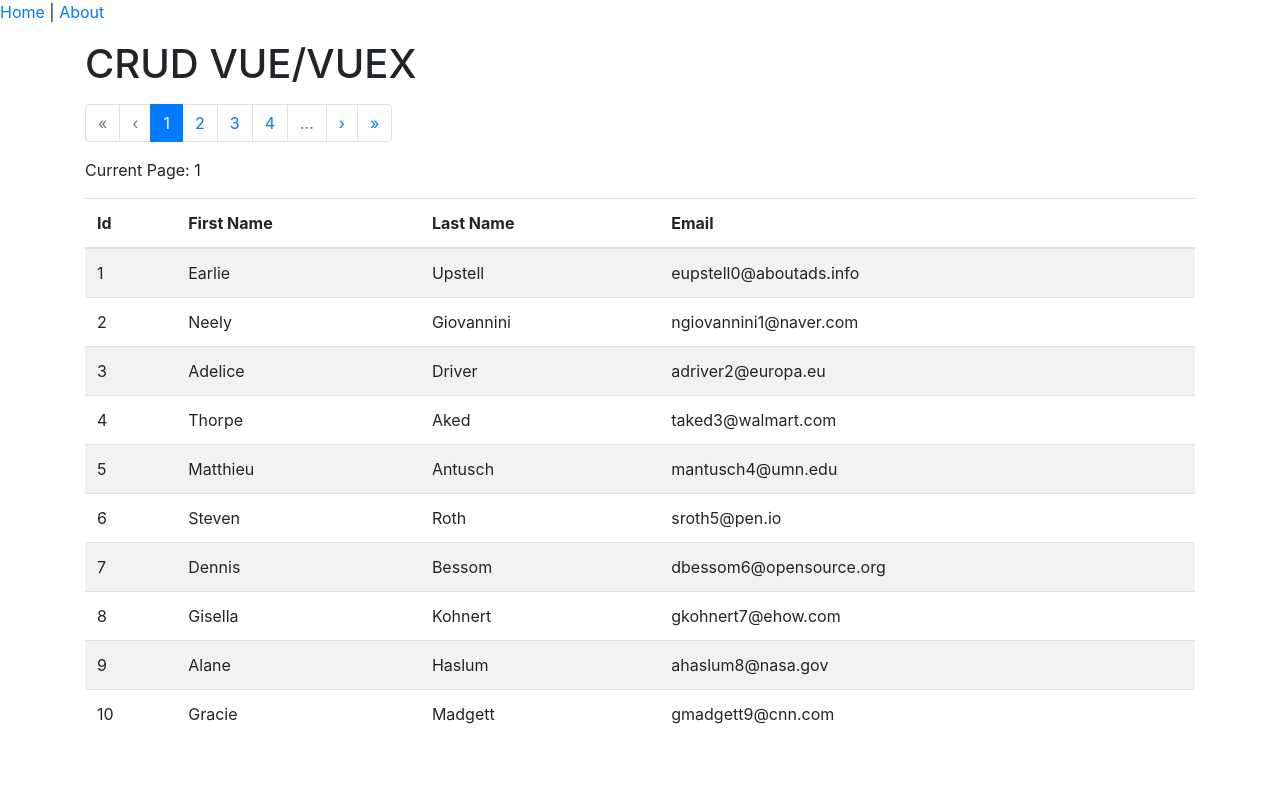
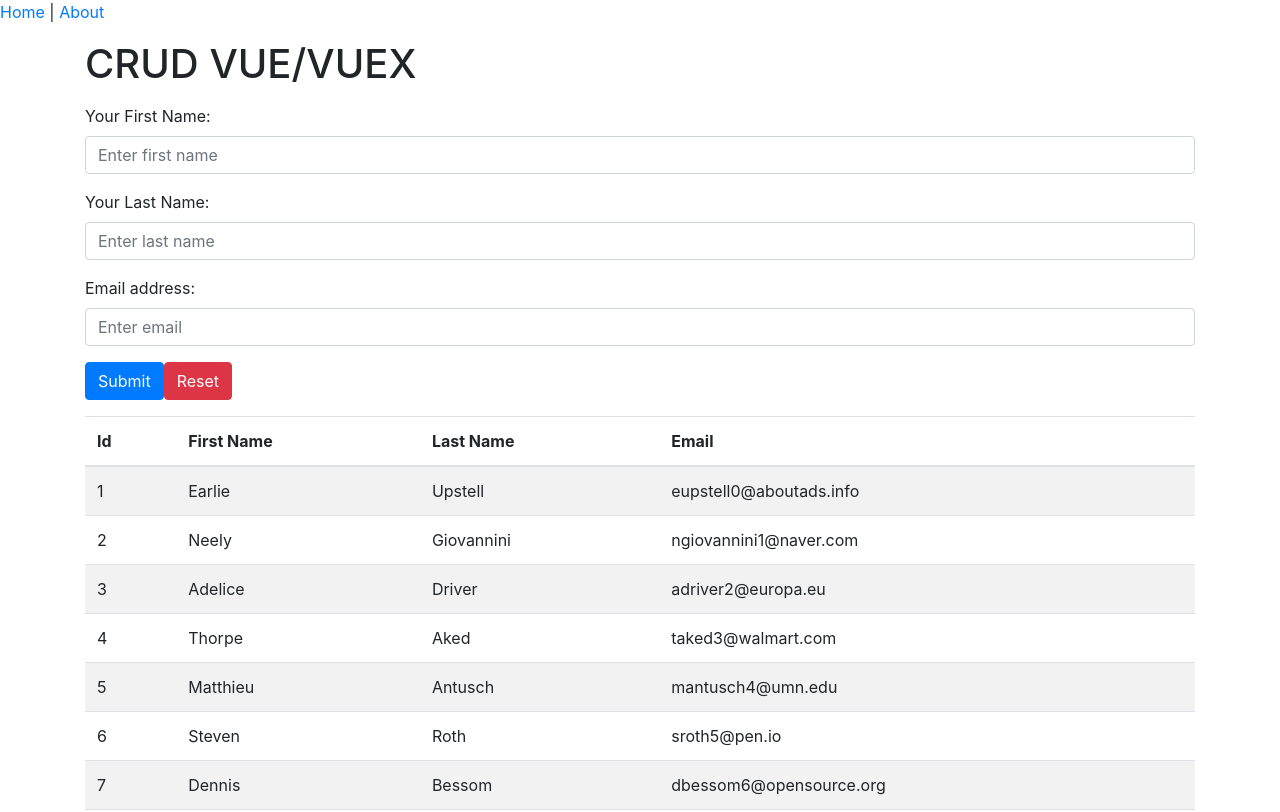
Before and after one commit to robertoandres24/crud-vue-vuex, a Vue app: page / in a window 1280 px wide. Shown: the top 812 px of the page. Built offline with nearby package versions, Linux system fonts and the light colour scheme; data requests are answered from the project's data file.

Commit message:
saving user

```diff
--- a/src/views/Home.vue
+++ b/src/views/Home.vue
@@ -1,21 +1,63 @@
 <template>
   <b-container>
     <h1 class="my-3">CRUD VUE/VUEX</h1>
+    <b-form @submit="onSubmit" @reset="onReset" v-if="show">
+      <b-form-group
+        id="input-group-1"
+        label="Your First Name:"
+        label-for="input-1"
+      >
+        <b-form-input
+          id="input-1"
+          v-model="form.firstName"
+          required
+          placeholder="Enter first name"
+        ></b-form-input>
+      </b-form-group>
+      <b-form-group
+        id="input-group-2"
+        label="Your Last Name:"
+        label-for="input-2"
+      >
+        <b-form-input
+          id="input-2"
+          v-model="form.lastName"
+          required
+          placeholder="Enter last name"
+        ></b-form-input>
+      </b-form-group>
+      <b-form-group
+        id="input-group-3"
+        label="Email address:"
+        label-for="input-3"
+      >
+        <b-form-input
+          id="input-3"
+          v-model="form.email"
+          type="email"
+          required
+          placeholder="Enter email"
+        ></b-form-input>
+      </b-form-group>
+      <div class="my-3">
+        <b-button type="submit" variant="primary">Submit</b-button>
+        <b-button type="reset" variant="danger">Reset</b-button>
+      </div>
+    </b-form>
+    <b-table
+      striped
+      hover
+      id="my-table"
+      :items="users"
+      :per-page="perPage"
+      :current-page="currentPage"
+    ></b-table>
     <b-pagination
       v-model="currentPage"
       :total-rows="rows"
       :per-page="perPage"
       aria-controls="my-table"
     ></b-pagination>
-    <p class="mt-3">Current Page: {{ currentPage }}</p>
-    <b-table
-      striped
-      hover
-      id="my-table"
-      :items="people"
-      :per-page="perPage"
-      :current-page="currentPage"
-    ></b-table>
   </b-container>
 </template>
 
@@ -32,21 +74,54 @@ export default {
     return {
       perPage: 10,
       currentPage: 1,
-      people: []
+      users: [],
+      form: {
+        firstName: "",
+        lastName: "",
+        email: ""
+      },
+      show: true
     };
   },
   computed: {
     rows() {
-      return this.people.length;
+      return this.users.length;
     }
   },
   async created() {
-    this.fetchPeople();
+    this.fetchUsers();
   },
   methods: {
-    async fetchPeople() {
-      const { data: people } = await this.$axios.get("people");
-      this.people = people;
+    async fetchUsers() {
+      const { data: users } = await this.$axios.get("people");
+      this.users = users;
+    },
+    async saveUser() {
+      const vm = this;
+      const user = {
+        first_name: vm.form.firstName,
+        last_name: vm.form.lastName,
+        email: vm.form.email
+      };
+      const { data: userCreated } = await this.$axios.post("people", user);
+      console.log("saveUser -> userCreated", userCreated);
+      this.onReset();
+    },
+    onSubmit(evt) {
+      evt.preventDefault();
+      this.saveUser();
+    },
+    onReset() {
+      // evt.preventDefault();
+      // Reset our form values
+      this.form.email = "";
+      this.form.firstName = "";
+      this.form.lastName = "";
+      // Trick to reset/clear native browser form validation state
+      this.show = false;
+      this.$nextTick(() => {
+        this.show = true;
+      });
     }
   }
 };
```
Also changed, not shown: db.json.
